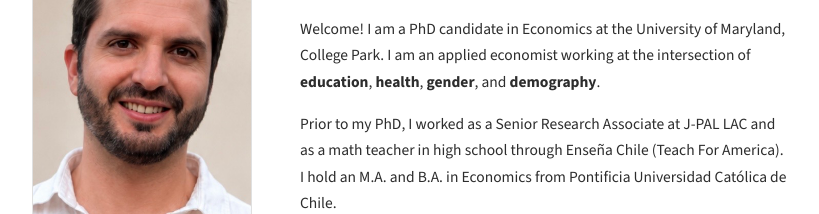
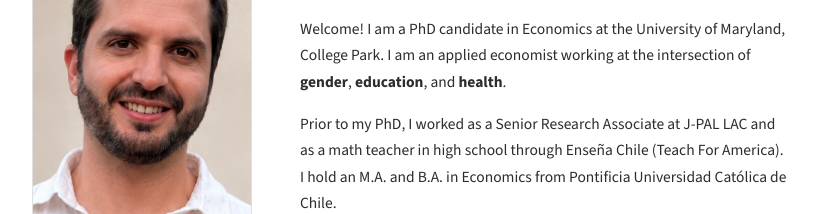
Before and after one commit to gabrielcruzfer/gabrielcruzfer.github.io, a plain HTML site: page index.html in a window 1280 px wide. Shown: the part 203-417 px from the top of the page, without its empty margins (230-1049 px from the left). Drawn offline with nearby package versions, Linux system fonts and the light colour scheme.

Commit message:
Update research fields in bio: gender, education, and health
Co-Authored-By: Claude Opus 5.5 <noreply@anthropic.com>
Claude-Session: https://claude.ai/code/session_01LWw79RBcgBQ1MHvUWZveBS

```diff
--- a/index.html
+++ b/index.html
@@ -153,7 +153,7 @@
         <div class="about-text">
             <h1>Gabriel Cruz</h1>
             <div class="subtitle">PhD Candidate in Economics &middot; University of Maryland</div>
-            <p>Welcome! I am a PhD candidate in Economics at the University of Maryland, College Park. I am an applied economist working at the intersection of <strong>education</strong>, <strong>health</strong>, <strong>gender</strong>, and <strong>demography</strong>.</p>
+            <p>Welcome! I am a PhD candidate in Economics at the University of Maryland, College Park. I am an applied economist working at the intersection of <strong>gender</strong>, <strong>education</strong>, and <strong>health</strong>.</p>
             <p>Prior to my PhD, I worked as a Senior Research Associate at J-PAL LAC and as a math teacher in high school through Ense&ntilde;a Chile (Teach For America). I hold an M.A. and B.A. in Economics from Pontificia Universidad Cat&oacute;lica de Chile.</p>
             <div class="about-links">
                 <a href="mailto:gjcruz@umd.edu" title="Email"><i class="fas fa-envelope"></i></a>
```
